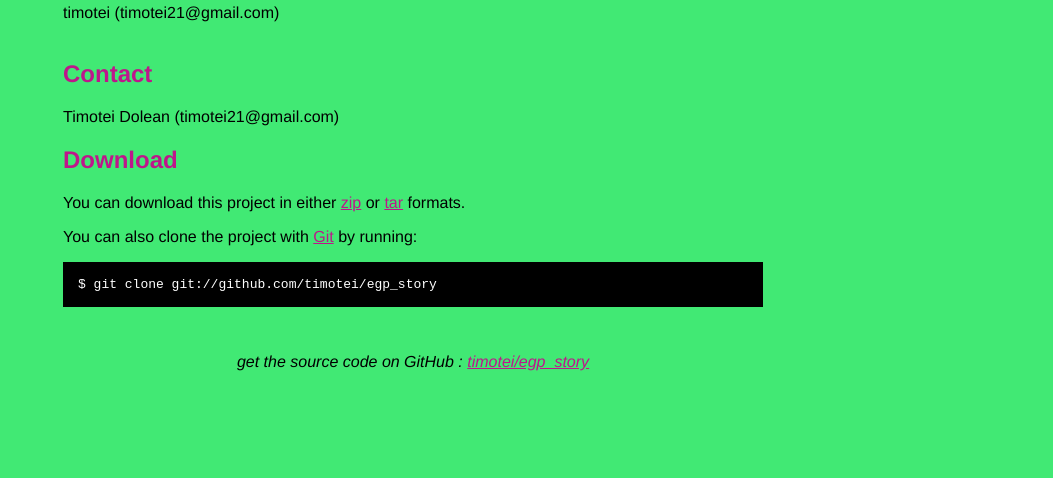
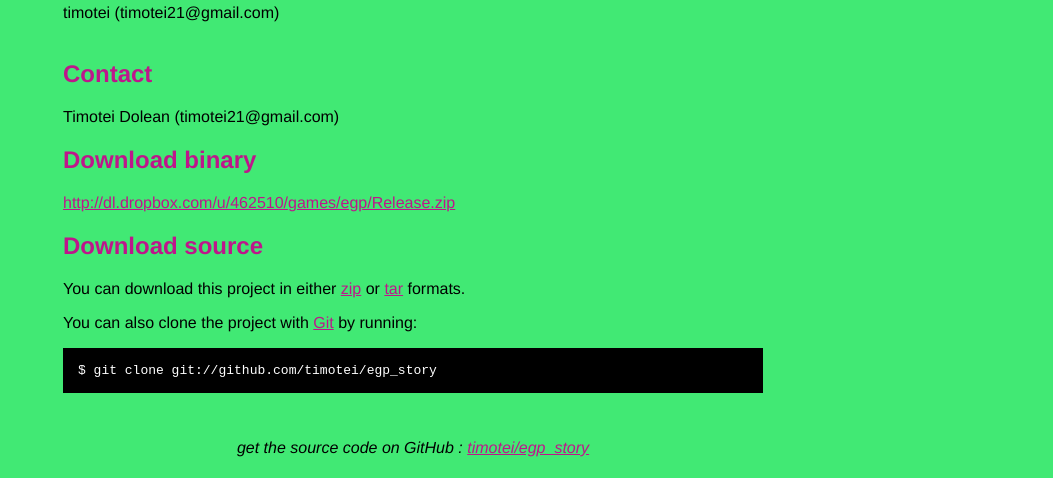
Before and after one commit to timotei/egp_story, a plain HTML site: page index.html in a window 1280 px wide. Shown: the part 322-800 px from the top of the page, without its empty margins (227-1280 px from the left). Drawn offline with Linux system fonts and the light colour scheme.

Commit message:
Add binary download link

```diff
--- a/index.html
+++ b/index.html
@@ -62,8 +62,10 @@
 <p>Timotei Dolean (timotei21@gmail.com)
 <br/>      </p>
 
+	<h2>Download binary</h2>
+	<p><a href="http://dl.dropbox.com/u/462510/games/egp/Release.zip">http://dl.dropbox.com/u/462510/games/egp/Release.zip</a></p>
 
-    <h2>Download</h2>
+    <h2>Download source</h2>
     <p>
       You can download this project in either
       <a href="http://github.com/timotei/egp_story/zipball/master">zip</a> or
```
